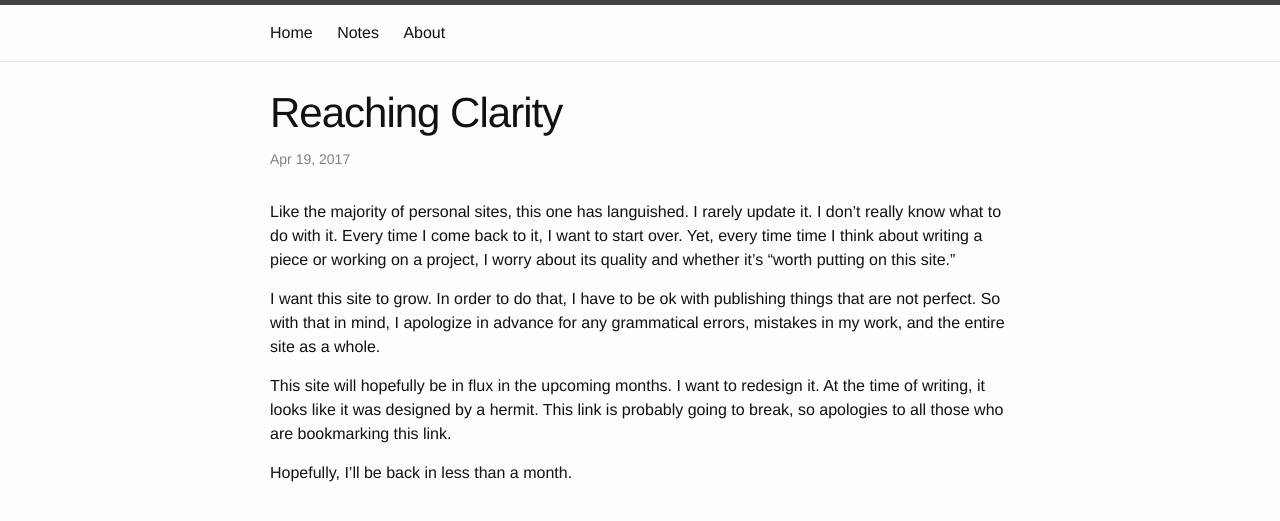
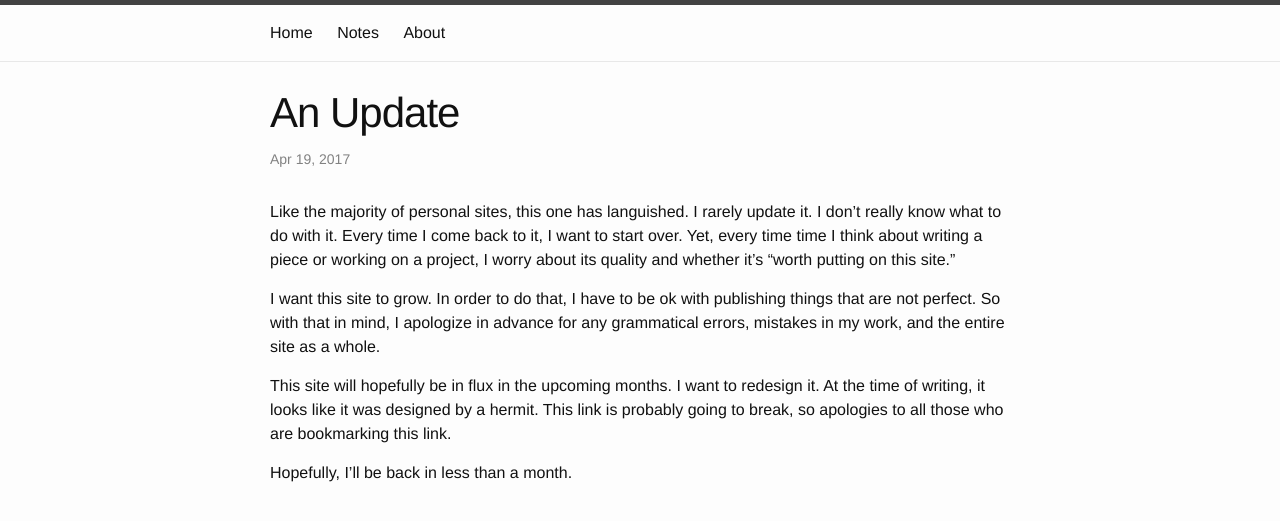
Before and after one commit to rahulkgupta/rahulkgupta.github.io, a Jekyll site: the page built from _posts/2017-04-19-unclear.md, in a window 1280 px wide, cut to the strip 0-541 px from the top of the page. Shown: the top 521 px of the strip. Built offline with Jekyll 4.4.1, drawn with Linux system fonts in a browser that asks for light colours.

Commit message:
change title name

```diff
--- a/_posts/2017-04-19-unclear.md
+++ b/_posts/2017-04-19-unclear.md
@@ -1,5 +1,5 @@
 ---
-title: "Reaching Clarity"
+title: "An Update"
 layout: post
 date:   2017-04-19 22:31:42
 ---
```
